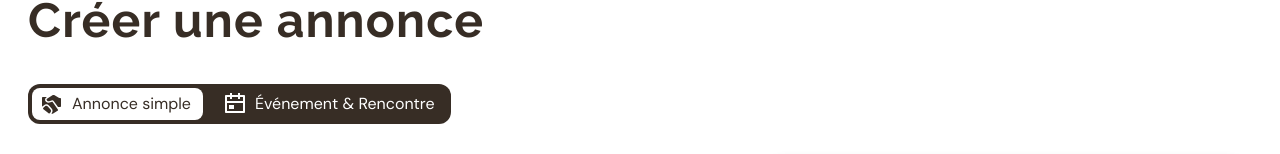
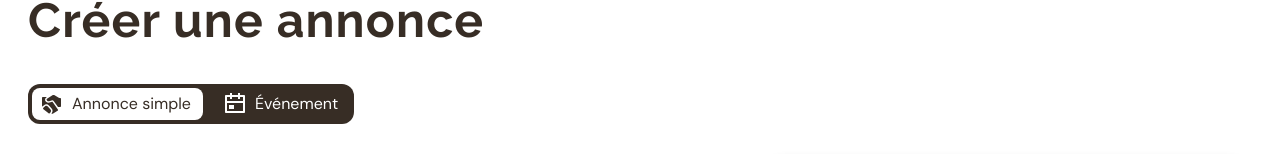
Before and after one commit to zothma/connect, a Next.js app: page /advert/create in a window 1280 px wide. Shown: the part 148-302 px from the top of the page. Built offline with nearby package versions, Linux system fonts and the light colour scheme; no server answers; the database is empty.

Commit message:
[FIX] Changed CreateAdvertPage TextSwitch right label

```diff
--- a/app/(app)/advert/create/page.tsx
+++ b/app/(app)/advert/create/page.tsx
@@ -27,7 +27,7 @@ export default function CreateAdvertPage() {
           selectedIcon: ShakeHandsFill,
         }}
         rightOption={{
-          label: 'Événement & Rencontre',
+          label: 'Événement',
           value: 'event',
           icon: CalendarEventLine,
           selectedIcon: CalendarEventFill,
```
